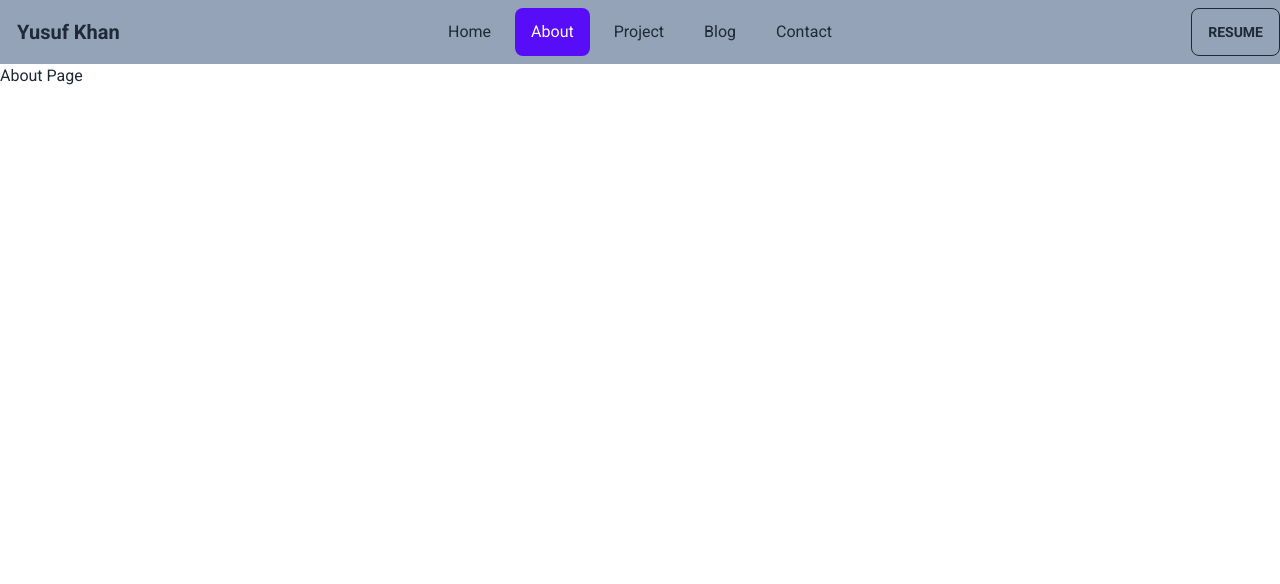
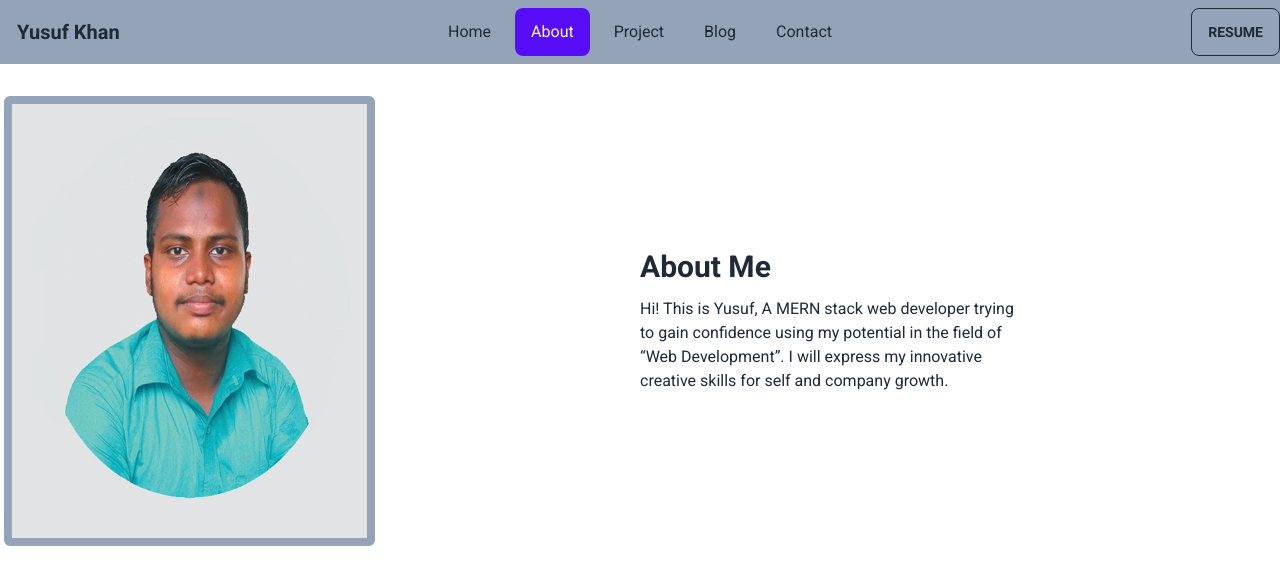
Before and after one commit to yusuf-khan-swd/yusuf-khan-swd, a React (Create React App) app: page /about in a window 1280 px wide. Shown: the top 584 px of the page. Built offline with nearby package versions, Linux system fonts and the light colour scheme; what react-photo-view would draw is missing.

Commit message:
added about page

```diff
--- a/src/Pages/About/About.js
+++ b/src/Pages/About/About.js
@@ -1,9 +1,21 @@
 import React from 'react';
+import myPic from '../../assets/my-pic-2.jpg';
 
 const About = () => {
   return (
-    <div>
-      <h2>About Page</h2>
+    <div className="container mx-auto mt-8">
+      <div className='grid grid-cols-1 md:grid-cols-2'>
+        <div className=''>
+          <img src={myPic} alt="Yusuf" className="h-[450px] border-8 border-slate-400 rounded-md mx-auto md:ml-1" />
+        </div>
+        <div className='max-w-sm flex justify-center items-center'>
+          <div>
+            <h2 className='text-3xl font-bold mb-3'>About Me</h2>
+            <p className='font-lg'>Hi! This is Yusuf, A MERN stack web developer trying to gain confidence using my potential in the field of “Web Development”. I will express my innovative creative skills for self and company growth.</p>
+          </div>
+        </div>
+      </div>
+
     </div>
   );
 };
```
Also changed, not shown: src/assets/my-pic-2.jpg (added).
